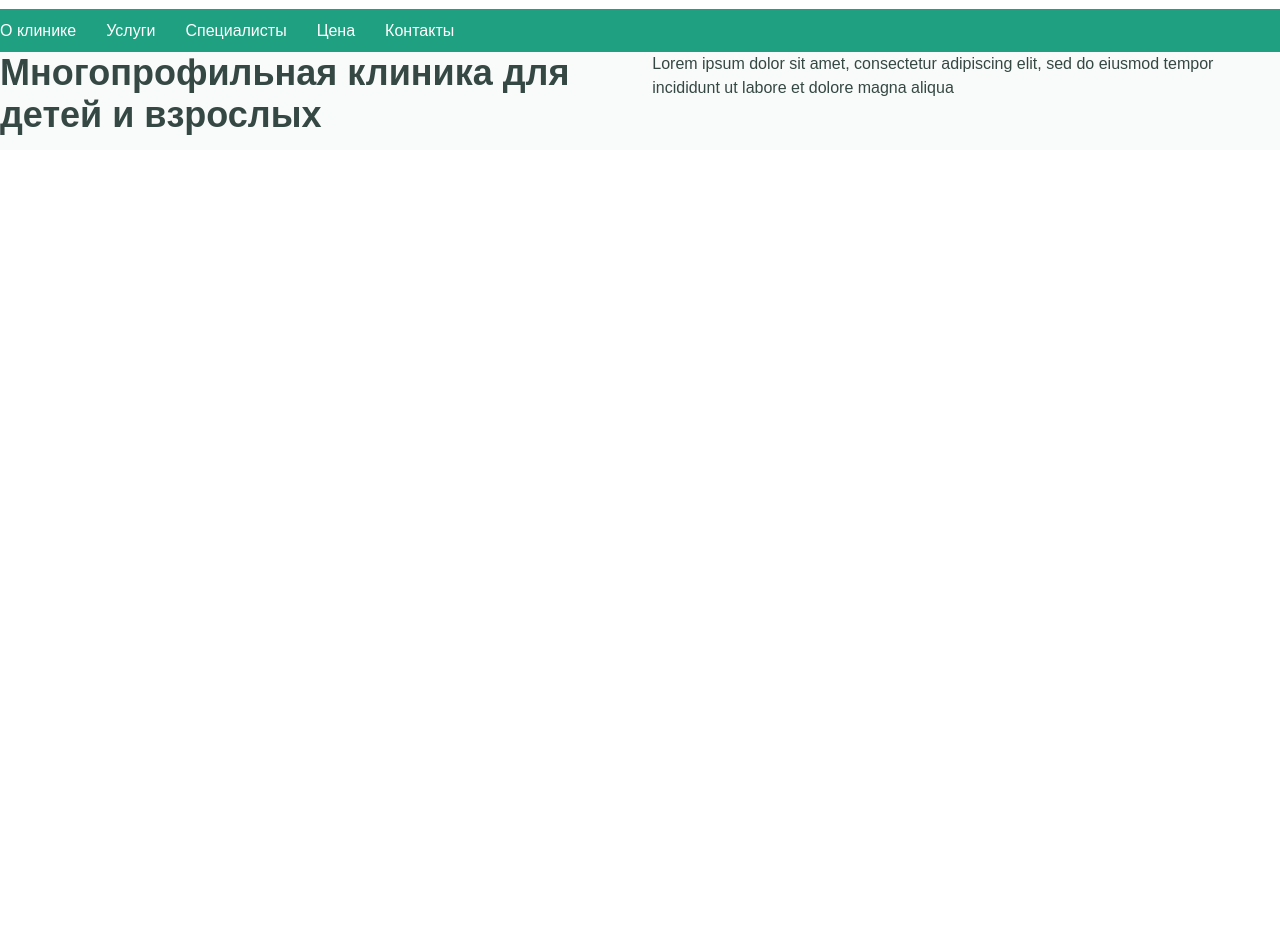
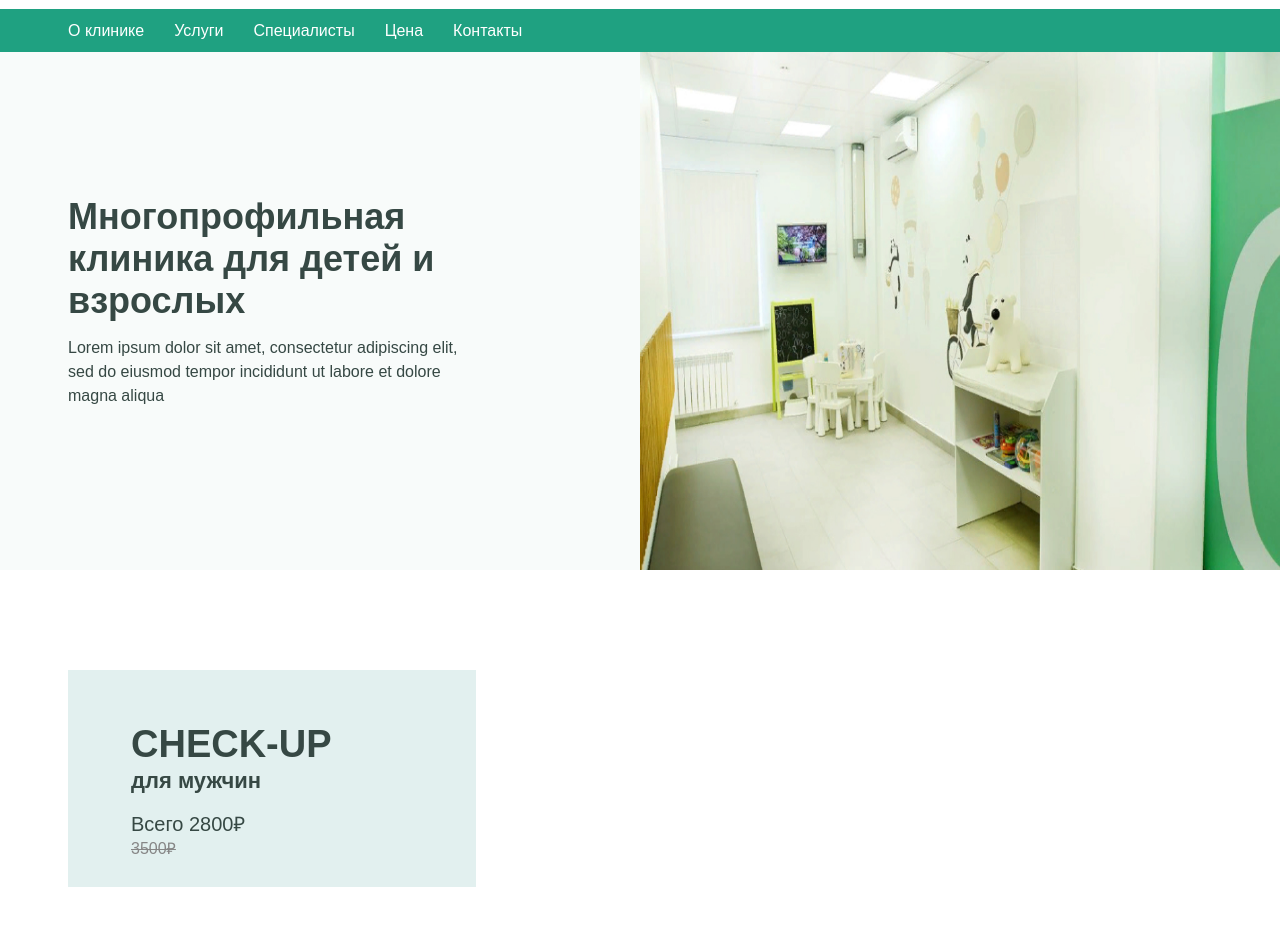
Before and after one commit to Kirill-pgh/logo_pr, a plain HTML site: page index.html in a window 1280 px wide. Shown: the part 58-984 px from the top of the page. Before the commit the page ends 800 px from the top, so only its background shows below. Drawn offline with Linux system fonts and the light colour scheme; a web font is replaced by a local one.

Commit message:
сделал main наполовину

```diff
--- a/index.html
+++ b/index.html
@@ -88,7 +88,6 @@
 	<main class="main">
 
 	<!-- Intro start -->
-
 	<section class="intro">
 		<div class="wrapper_intro">
             <div class="intro_info">
@@ -99,14 +98,43 @@
 				Lorem ipsum dolor sit amet, consectetur adipiscing elit, sed do eiusmod tempor incididunt ut labore et dolore magna aliqua
 			</p>
             </div>
-<!--			<div class="intro_img-pic">-->
-<!--				<img src="./img/pic1.jpg" alt="Многопрофильная клиника для детей и взрослых">-->
-<!--			</div>-->
+			<div class="intro_img-pic">
+				<img src="./img/pic1.jpg" alt="Многопрофильная клиника для детей и взрослых" class="intro_img">
+			</div>
 		</div>
 	</section>
 
+	<!-- Intro end -->
 
-	<!-- Intro end -->
+
+<!-- Check start -->
+
+        <section class="check">
+            <div class="wrapper_check">
+                <div class="check_info">
+                    <h1 class="check_title">
+                        Check-UP
+                    </h1>
+                    <h3 class="check_title2">
+                        для мужчин
+                    </h3>
+
+
+                    <div class="check_price_info">
+                        <h4 class="check_price">
+                                   Всего 2800₽
+                            <p class="check_price2">
+                                    3500₽
+                            </p>
+                        </h4>
+                    </div>
+                </div>
+            </div>
+        </section>
+
+
+<!-- Check end -->
+
 
 	</main>
 </body>
--- a/style.css
+++ b/style.css
@@ -31,6 +31,7 @@ img{
     max-width: 1140px;
     margin: 0 auto;
 }
+
 
 
 
@@ -161,7 +162,7 @@ img{
     flex-wrap: wrap;
     margin-top: 10px;
     margin-bottom: 9px;
-
+    margin-left: 68px;
 }
 
 
@@ -205,13 +206,16 @@ img{
 
 .wrapper_intro{
     display: grid;
+    grid-template-columns: repeat(2,1fr);
 }
 
 
 .intro_info{
-    display: flex;
-    padding
-
+    display: block;
+    padding-right: 164px;
+    padding-top: 144px;
+    margin-left: 68px;
+    padding-bottom: 162px;
 }
 
 
@@ -230,15 +234,84 @@ img{
     line-height: 150%;
 }
 
-
-.intro_img-pic{
-    position: relative;
-    position: absolute; right: 0px;
-}
-
 .intro_img-pic{
     float: right;
 }
 
+.intro_img{
+    height: 100%;
+}
 
 /*Intro style end*/
+
+
+
+/*Check style start*/
+
+.check{
+    display: flex;
+    margin-left: 68px;
+    margin-top: 100px;
+    margin-bottom: 160px;
+}
+
+
+.wrapper_check{
+    display: block;
+    background: #E2F0EF;
+}
+
+.check_info{
+    margin-top: 53px;
+    margin-left: 63px;
+    padding-right: 144px;
+    margin-bottom: 26px;
+}
+
+.check_title{
+    color: #364844;
+    font-size: 38px;
+    font-weight: 700;
+    line-height: normal;
+    text-transform: uppercase;
+    padding-bottom: 2px;
+}
+
+
+.check_title2{
+    color: #364844;
+    font-size: 22px;
+    font-weight: 700;
+    line-height: normal;
+    padding-bottom: 16px;
+}
+
+
+
+
+
+
+
+
+
+
+.check_price_info{
+    display: flex;
+}
+
+.check_price{
+    font-size: 20px;
+    font-weight: 400;
+    line-height: normal;
+    margin-right: 16px;
+}
+
+
+.check_price2{
+    color: #868686;
+    font-size: 16px;
+    font-weight: 400;
+    line-height: 24px;
+    text-decoration: line-through;
+}
+/*Check style end*/
```
